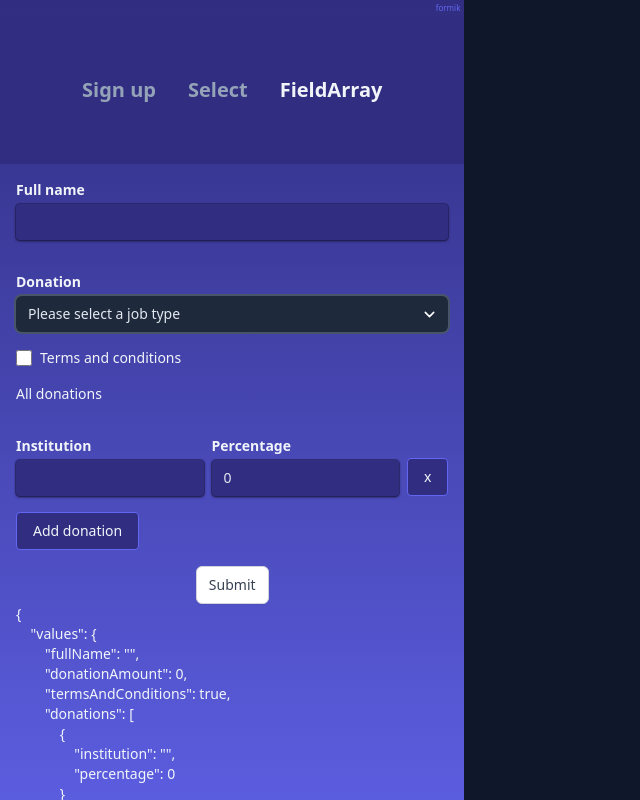
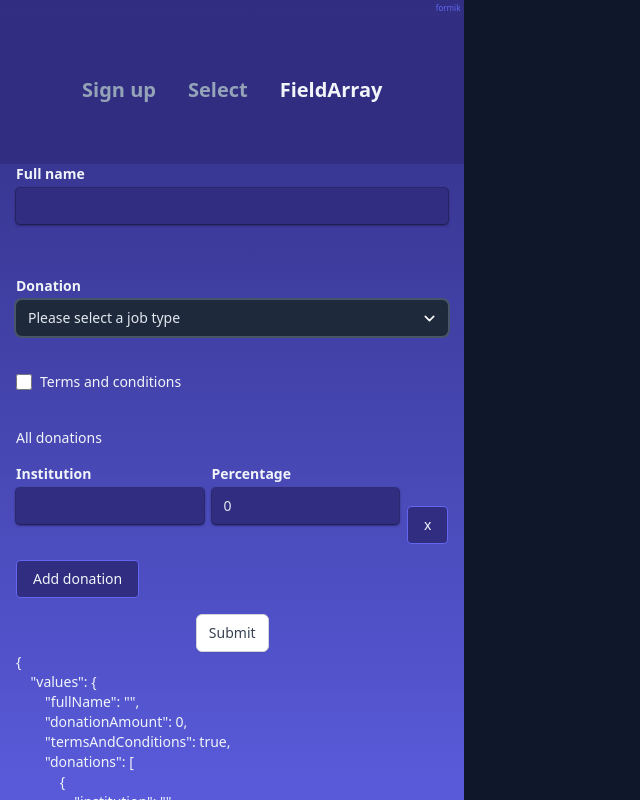
Before and after one commit to maxzz/forms-formik, a React (Vite) app: page / in a window 1280 px wide. Shown: the top 800 px of the page, without its empty margins (0-640 px from the left). Built offline with nearby package versions, Linux system fonts and the light colour scheme.

Commit message:
WIP. row shift problem. 1

```diff
--- a/src/ui/CustomInput.tsx
+++ b/src/ui/CustomInput.tsx
@@ -15,7 +15,7 @@ export function CustomInput({ label, ...rest }: { label: string; name: string; }
     const hasError = meta.touched && meta.error;
     return (<>
         <label className="flex flex-col select-none">
-            <span className="mt-4 mb-1 block font-semibold text-left">
+            <span className="mb-1 block font-semibold text-left">
                 {label}
             </span>
 
--- a/src/ui/ErrorHint.tsx
+++ b/src/ui/ErrorHint.tsx
@@ -2,7 +2,7 @@ export function ErrorHint({ msg }: { msg: string | boolean | undefined; }) {
     return (<>
         {msg
             ? <p className="tm-error-hint">{msg}</p>
-            : undefined
+            : <p className="h-5"></p>
         }
     </>);
 }
```
